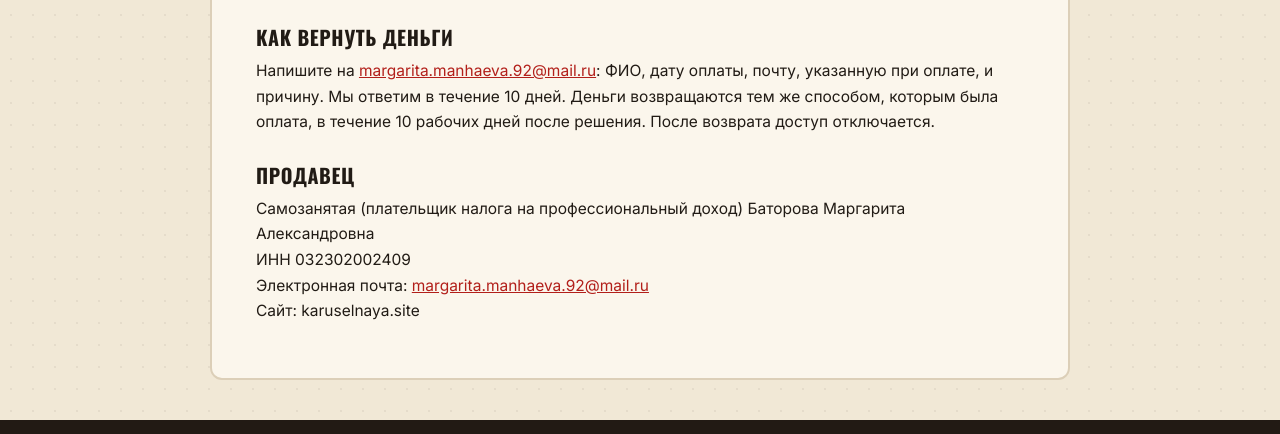
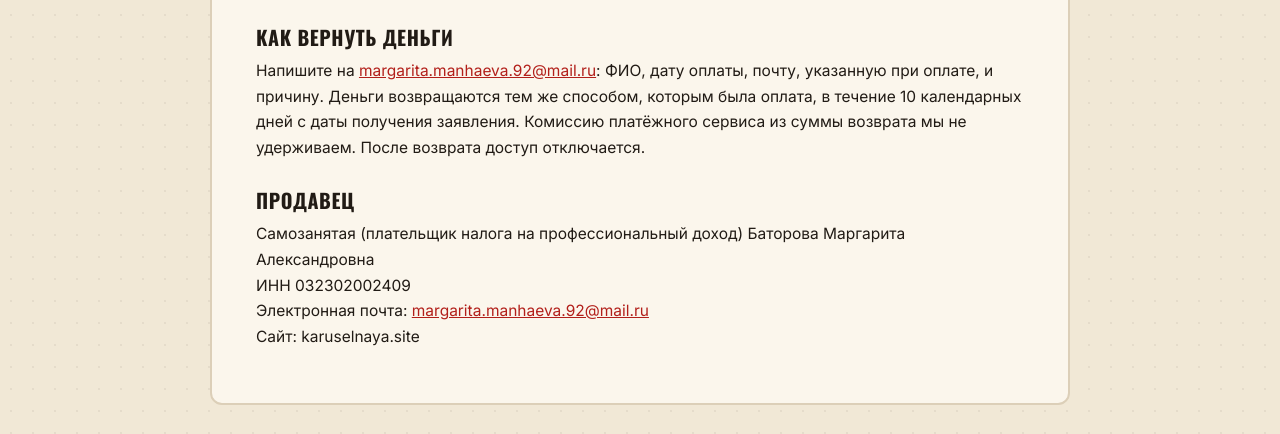
Before and after one commit to varvar1992man-coder/karuselnaya, a plain HTML site: page refund.html in a window 1280 px wide. Shown: the part 898-1332 px from the top of the page. Drawn offline with Linux system fonts and the light colour scheme.

Commit message:
Revise refund procedure and response time
Updated refund process details and timeline.

```diff
--- a/refund.html
+++ b/refund.html
@@ -24,7 +24,7 @@
 <li>В остальных случаях — по правилам раздела 12 оферты.</li>
 </ul>
 <h2>Как вернуть деньги</h2>
-<p>Напишите на <a href="mailto:margarita.manhaeva.92@mail.ru">margarita.manhaeva.92@mail.ru</a>: ФИО, дату оплаты, почту, указанную при оплате, и причину. Мы ответим в течение 10 дней. Деньги возвращаются тем же способом, которым была оплата, в течение 10 рабочих дней после решения. После возврата доступ отключается.</p>
+<p>Напишите на <a href="mailto:margarita.manhaeva.92@mail.ru">margarita.manhaeva.92@mail.ru</a>: ФИО, дату оплаты, почту, указанную при оплате, и причину. Деньги возвращаются тем же способом, которым была оплата, в течение 10 календарных дней с даты получения заявления. Комиссию платёжного сервиса из суммы возврата мы не удерживаем. После возврата доступ отключается.</p>
 <h2>Продавец</h2>
 <p>Самозанятая (плательщик налога на профессиональный доход) Баторова Маргарита Александровна<br>ИНН 032302002409<br>Электронная почта: <a href="mailto:margarita.manhaeva.92@mail.ru">margarita.manhaeva.92@mail.ru</a><br>Сайт: karuselnaya.site</p></article></main><footer><div class="wrap">
 <div><a class="brand" href="index.html"><svg viewBox="0 0 100 100" aria-hidden="true"><g fill="none" stroke="currentColor" stroke-width="6" stroke-linecap="round"><circle cx="50" cy="50" r="38"/><line x1="50" y1="50" x2="88.0" y2="50.0"/><line x1="50" y1="50" x2="76.9" y2="76.9"/><line x1="50" y1="50" x2="50.0" y2="88.0"/><line x1="50" y1="50" x2="23.1" y2="76.9"/><line x1="50" y1="50" x2="12.0" y2="50.0"/><line x1="50" y1="50" x2="23.1" y2="23.1"/><line x1="50" y1="50" x2="50.0" y2="12.0"/><line x1="50" y1="50" x2="76.9" y2="23.1"/></g><circle cx="85.1" cy="64.5" r="6" fill="currentColor"/><circle cx="64.5" cy="85.1" r="6" fill="currentColor"/><circle cx="35.5" cy="85.1" r="6" fill="currentColor"/><circle cx="14.9" cy="64.5" r="6" fill="currentColor"/><circle cx="14.9" cy="35.5" r="6" fill="currentColor"/><circle cx="35.5" cy="14.9" r="6" fill="currentColor"/><circle cx="64.5" cy="14.9" r="6" fill="currentColor"/><circle cx="85.1" cy="35.5" r="6" fill="currentColor"/><circle cx="50" cy="50" r="9" fill="currentColor"/></svg>Карусельная</a>
```
